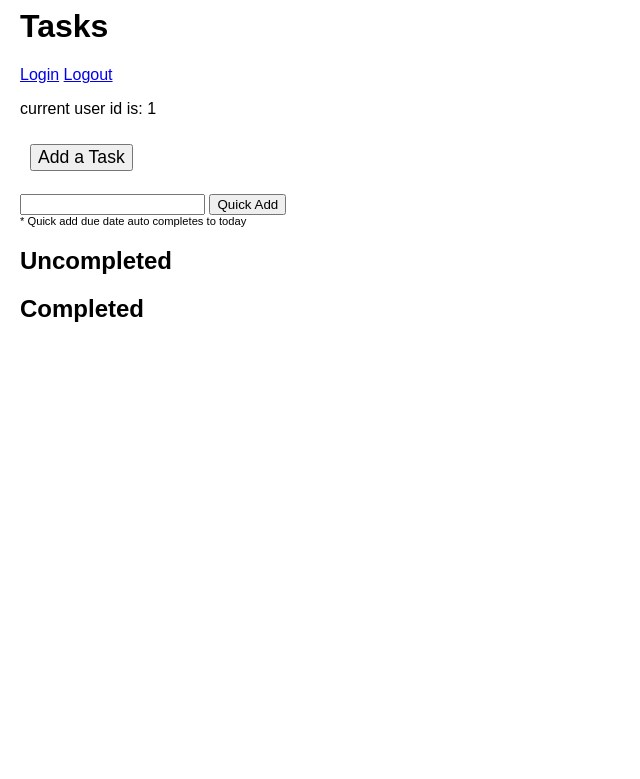
After one commit to tsuganoki/Mojivation, a Flask app: page /tasks in a window 1280 px wide. The commit adds this page. Shown: the top 779 px of the page, without its empty margins (0-640 px from the left). Run offline with Flask 2, Linux system fonts and the light colour scheme; the visitor is signed in with stand-in values (Sample User, id 1); data comes from the database, SQL or seed files in the repository; data that the repository does not hold is empty.

Commit message:
finished login,logout,register,add_task,quick add, complete task,undo complete task routes

```diff
--- a/css/styles.css
+++ /dev/null
@@ -1,4 +0,0 @@
-body {
-  font-family: sans-serif;
-  margin-left: 20px;
-}
--- a/server.py
+++ b/server.py
@@ -7,6 +7,9 @@ from flask import (Flask, render_template, redirect, request, flash,
 from flask_debugtoolbar import DebugToolbarExtension
 
 from model import User, Task, Collect, Kao, connect_to_db, db
+
+import datetime
+
 
 
 app = Flask(__name__)
@@ -25,10 +28,216 @@ def index():
     """Homepage."""
     return render_template("index.html")
 
+@app.route("/register")
+def register():
+    """register a new account"""
+    if session.get("current_user"):
+        return redirect("/tasks")
+    return render_template("register.html")
+
+
+@app.route("/register_confirm", methods=["POST"])
+def register_confirm():
+    """Confirm a new account registration"""
+    username_input = request.form.get("username")
+    email_input = request.form.get("email")
+    password_input1 = request.form.get("password1")
+    password_input2 = request.form.get("password2")
+    if password_input1 != password_input2:
+        flash("Sorry, your passwords must match")
+        return redirect("/register")
+    elif email_input == User.query.filter_by(email=email_input):
+        flash("Sorry, your email is already in use")
+        return redirect("/register")
+
+    elif username_input == User.query.filter_by(username=username_input).first():
+        flash("Sorry, your username has been taken")
+        return redirect("/register")
+    else:
+        user = User(username=username_input,
+                    email=email_input,
+                    password=password_input1)
+        # We need to add to the session or it won't ever be stored
+        db.session.add(user)
+        # Once we're done, we should commit our work
+        db.session.commit()
+        session["current_user"] = user.user_id
+        return redirect("/tasks")
 
 
 
 
+
+@app.route('/login')
+def login():
+    """Homepage."""
+    if session.get("current_user"):
+        return redirect("/tasks")
+
+    return render_template("login.html")
+
+@app.route('/login_confirm', methods = ['GET'])
+def login_confirm():
+    print("processes the login get request")
+    username_input = request.args.get('username')
+    pwd_input = request.args.get('password')
+
+    if User.query.filter_by(username=username_input).first():
+        current_user = User.query.filter_by(username=username_input).first()
+        user_id = str(current_user.user_id)
+        user_pwd = current_user.password
+
+        if user_pwd == pwd_input:
+            session["current_user"] = user_id
+            # redirect_route = 'user/' + user_id
+            flash("You are now logged in")
+            return redirect("/tasks")
+        else:
+            flash("Login failed - wrong password")
+            return render_template('login.html')
+
+    else:
+        flash("Login failed - username not recognized")
+        return render_template('login.html')
+
+@app.route("/logout")
+def logout():
+    """Logout of web app"""
+    if session["current_user"]:
+        del session["current_user"]
+        flash("You are now logged out")
+        return redirect("/")
+    else:
+        return redirect("/login")
+
+
+
+
+@app.route('/tasks')
+def view_tasks():
+    """Homepage."""
+    if session["current_user"]:
+        user = User.query.get(session["current_user"])
+        tasks = user.tasks
+        return render_template("tasks.html", tasks=tasks)
+    else:
+        return redirect("/")
+
+    # current_user = User.query.filter_by(username=username_input).first()
+
+
+@app.route("/new_task")
+def new_task():
+    """page for adding new tasks"""
+    if session["current_user"]:
+        return render_template("new_task.html")
+    else:
+        return redirect("/")
+
+
+
+@app.route("/add_new_task", methods=["POST"])
+def add_new_task():
+    """Adds a new task to a user's task list"""
+
+    if session["current_user"]:
+        user = User.query.get(session["current_user"])
+        task_msg_input = request.form.get("msg")
+
+        if request.form.get("today"):
+            print("if statement: today")
+            task_duedate_input = datetime.datetime.now()
+
+        elif request.form.get("duedate") == "":
+            task_duedate_input = datetime.datetime.now()
+
+        else:
+            task_duedate_input = request.form.get("duedate")
+            print("original due_date: ", task_duedate_input)
+            task_duedate_input = datetime.datetime.strptime(task_duedate_input,"%Y-%m-%d")
+            print("due_date after strptime: ",task_duedate_input)
+
+
+        task = Task(msg=task_msg_input,
+                    due_date = task_duedate_input,
+                    user_id=session["current_user"])
+
+
+        db.session.add(task)
+        db.session.commit()
+        print(Task.query.all())
+        return redirect("/tasks")
+
+
+    else:
+        return redirect("/")
+
+
+@app.route("/quick-add", methods=["POST"])
+def quick_add():
+    """Quickly adds a new task to a user's task list"""
+
+    if session["current_user"]:
+        user = User.query.get(session["current_user"])
+        task_msg_input = request.form.get("new_task_msg")
+
+        task_duedate_input = datetime.datetime.now()
+
+
+        task = Task(msg=task_msg_input,
+                    due_date = task_duedate_input,
+                    user_id=session["current_user"])
+
+
+        db.session.add(task)
+        print("task is: ",task)
+        db.session.commit()
+
+
+        return redirect("/tasks")
+
+
+    else:
+        return redirect("/")
+
+
+@app.route("/complete-task", methods=["POST"])
+def complete_task():
+    """Adds a new task to a user's task list"""
+
+    if session["current_user"]:
+        task_id = int(request.form.get("task_id"))
+
+
+        task = Task.query.get(task_id)
+        # A line of code the changes the task to is_complete = False
+        # user.no_of_logins += 1
+        task.is_complete = True
+        db.session.commit()
+
+        print("taskid: ",task_id," - Task: ", task, "is_complete: ",task.is_complete)
+        return redirect("/tasks")
+
+@app.route("/undo_complete", methods=["POST"])
+def undo_complete():
+    """Adds a new task to a user's task list"""
+
+    if session["current_user"]:
+        task_id = int(request.form.get("task_id"))
+
+
+        task = Task.query.get(task_id)
+        # A line of code the changes the task to is_complete = False
+        # user.no_of_logins += 1
+        task.is_complete = False
+        db.session.commit()
+
+        print("taskid: ",task_id," - Task: ", task, "is_complete: ",task.is_complete)
+        return redirect("/tasks")
+
+
+    else:
+        return redirect("/")
 
 if __name__ == "__main__":
     # We have to set debug=True here, since it has to be True at the
--- /dev/null
+++ b/static/css/site.css
@@ -0,0 +1,25 @@
+body {
+  font-family: sans-serif;
+  margin-left: 20px;
+}
+
+ul{
+	list-style-type: none
+
+}
+
+#quick-add-info{
+	font-size: .7em;
+}
+
+#add-a-task-btn {
+
+	font-size: 1.1em;
+	margin:10px;
+	margin-bottom: 1.3em;
+}
+
+.register-div{
+
+	margin: 10px,0px;
+}
--- a/templates/base.html
+++ b/templates/base.html
@@ -2,13 +2,24 @@
 <head>
    <title>{% block title %}template title {% endblock %}</title>
 
+   <link rel="stylesheet" href="/static/css/site.css">
+
+
 </head>
 <body>
-	<h1>{% block h1-heading %}HEADING {% endblock %}</h1>
+	<h1>{% block h1_heading %}HEADING {% endblock %}</h1>
 
+  <a href="/login"> Login</a>
+
+  <a href="/logout"> Logout</a>
+
+  <p>{% if session.get("current_user") %}
+    current user id is: {{ session.get("current_user") }}
+   {% endif %}
+  </p>
 	  {% with messages = get_flashed_messages() %}
       {% for message in messages %}
-          <div class="alert alert-warning flash">{{ message }}</div>
+          <div class="flash">{{ message }}</div>
       {% endfor %}
   {% endwith %}
 
--- /dev/null
+++ b/templates/tasks.html
@@ -0,0 +1,57 @@
+{% extends 'base.html' %}
+
+{% block title %} Tasks {% endblock %}
+
+{% block h1_heading %}Tasks {% endblock %}
+
+
+{% block content %}
+
+<a href="/new_task"><button id="add-a-task-btn">Add a Task</button></a>
+<div class="quick-add">
+	<form method="POST" action="/quick-add">
+		<input type="text_box" name="new_task_msg">
+		<!-- For quick add, I'll need to figure out how to use default values -->
+		<input type="submit" value="Quick Add">
+		<br><span id="quick-add-info">* Quick add due date auto completes to today</span>
+	</form>
+</div>
+
+<div class="uncompleted-tasks">
+	<h2>Uncompleted</h2>
+
+	<ul>
+		{% for task in tasks %}
+			{% if task.is_complete == False %}
+			<form action="/complete-task" method="POST">
+				<input hidden
+					   name="task_id"
+					   value={{task.task_id}}>
+			<li><input type=submit name="complete" value="Done"> {{task.msg}}
+			{% endif %}
+			</li>
+		{% endfor %}
+	</ul>
+</div>
+
+<div class="completed-tasks">
+
+	<h2>Completed</h2>
+
+	<ul>
+		{% for task in tasks %}
+		{% if task.is_complete%}
+		<li>
+			<form action="/undo_complete" method="POST">
+				<input hidden name="task_id" value={{task.task_id}}>
+				<input type=submit value="Undo">
+			 	{{task.msg}}
+			</form>
+		</li>
+
+		{% endif %}
+		{% endfor %}
+	</ul>
+</div>
+
+ {% endblock %}
```
Also changed, not shown: model.py (+4 -4 lines), seed.py (+59 -20 lines), templates/index.html (+15 -0 lines), templates/login.html (added, +36 -0 lines), templates/new_task.html (added, +37 -0 lines), templates/register.html (added, +37 -0 lines), 5 other files.
